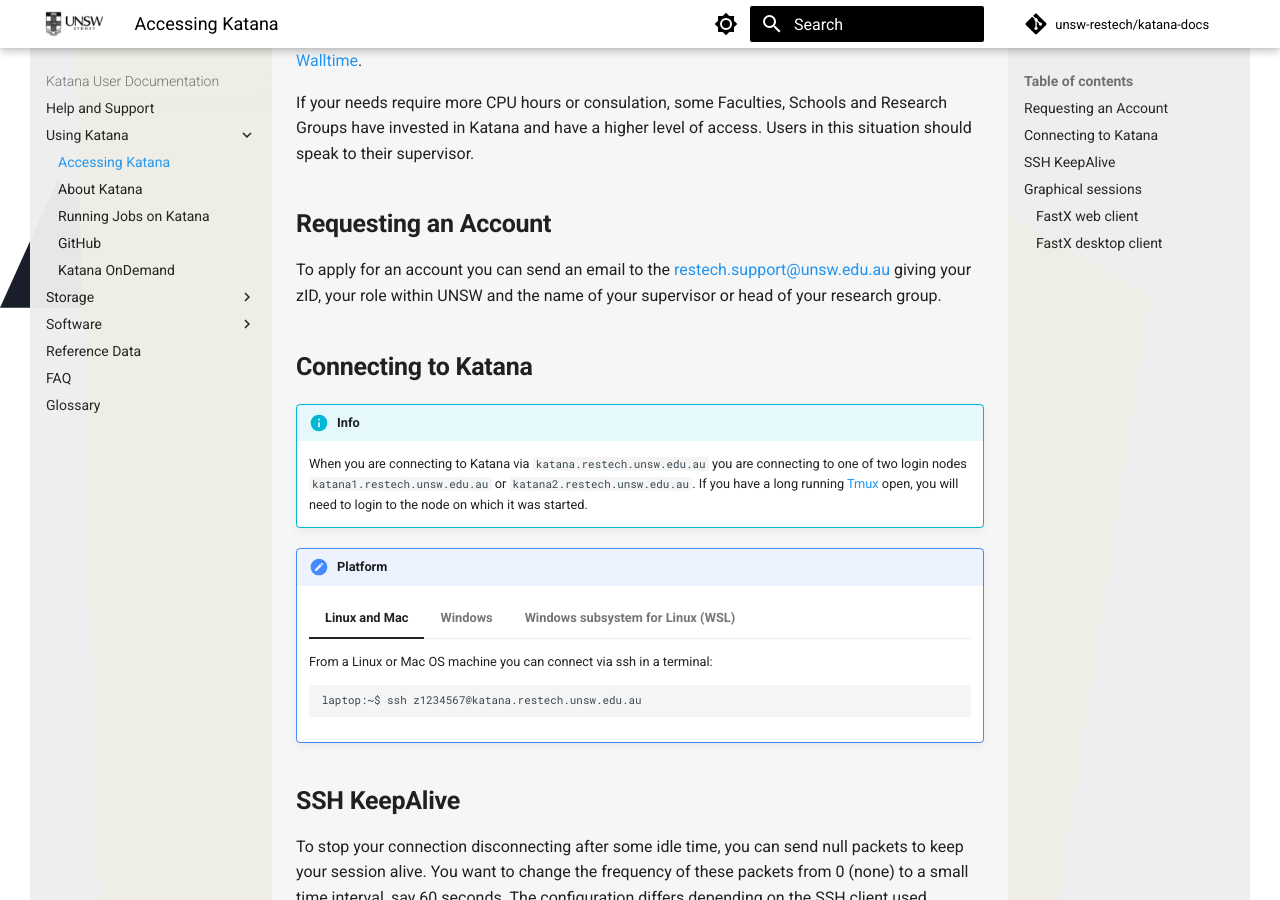
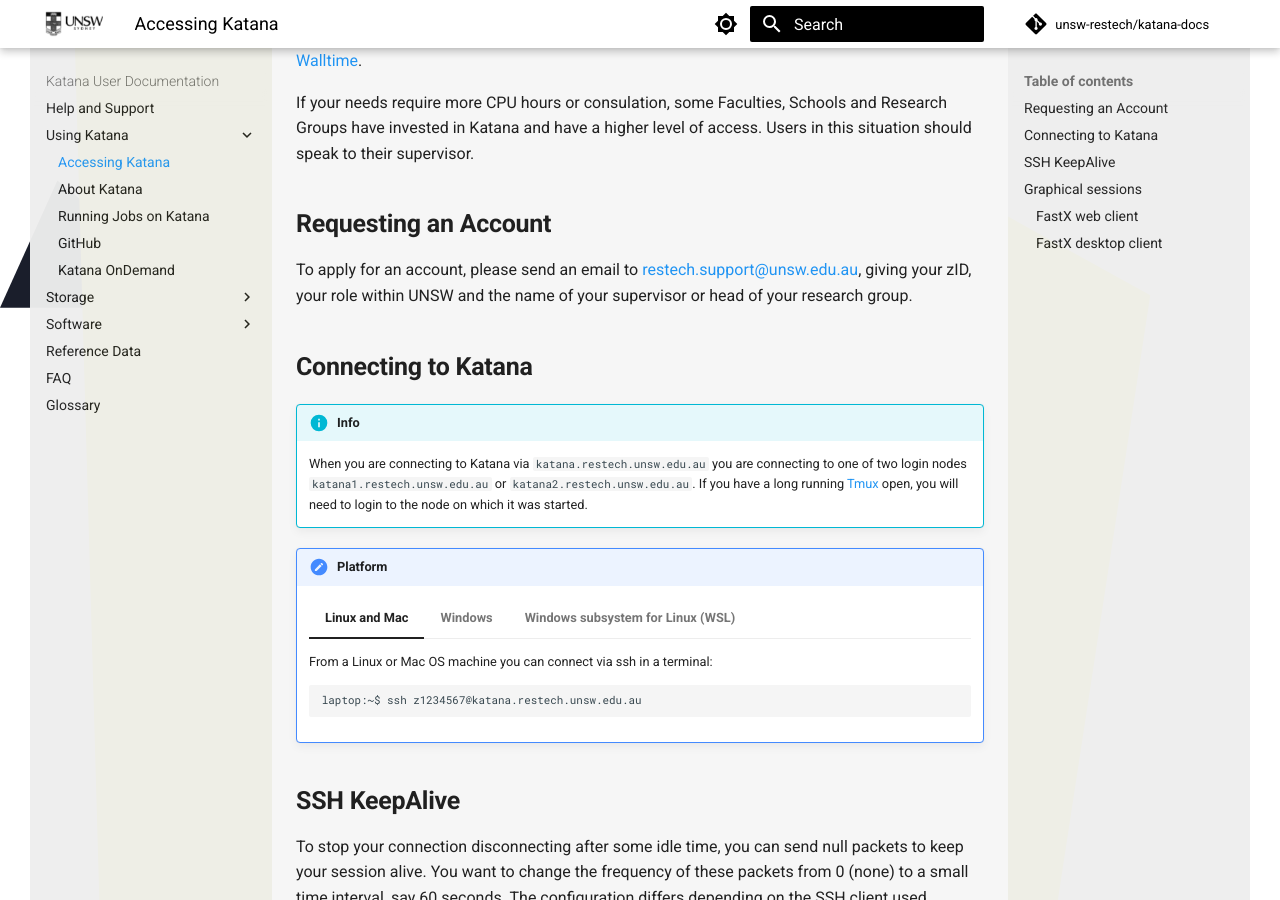
Before and after one commit to unsw-restech/unsw-restech.github.io, an MkDocs documentation site: the page built from docs/using_katana/accessing_katana.md, in a window 1280 px wide and 900 px high, scrolled down 306 px. Built offline with MkDocs 1.6.1 and Material for MkDocs 9.7.7, drawn with Linux system fonts in a browser that asks for light colours; comment, search, counter and statistics services are not loaded.

Commit message:
Update accessing_katana.md

```diff
--- a/docs/using_katana/accessing_katana.md
+++ b/docs/using_katana/accessing_katana.md
@@ -6,7 +6,7 @@
 
 ## Requesting an Account
 
-To apply for an account you can send an email to the [restech.support@unsw.edu.au](mailto:restech.support@unsw.edu.au) giving your zID, your role within UNSW and the name of your supervisor or head of your research group.
+To apply for an account, please send an email to [restech.support@unsw.edu.au](mailto:restech.support@unsw.edu.au), giving your zID, your role within UNSW and the name of your supervisor or head of your research group.
 
 
 ## Connecting to Katana
```
